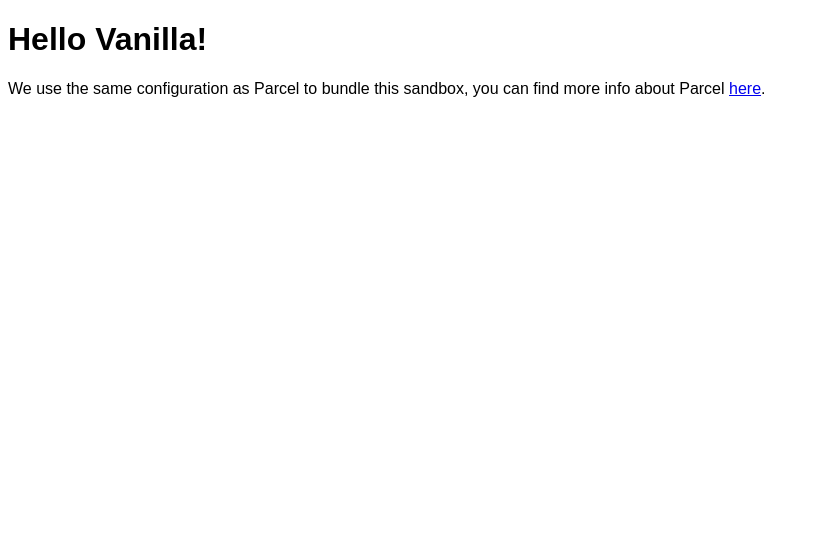
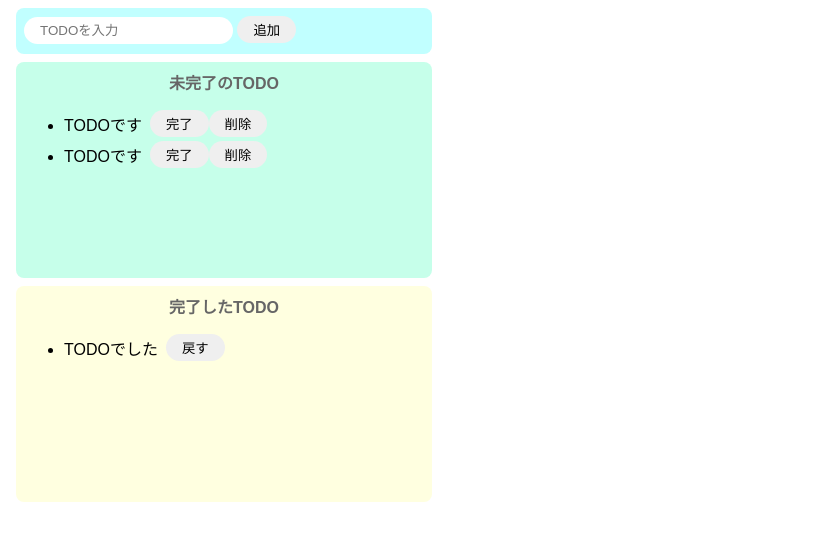
Before and after one commit to Zuchi190/todo-js, a website built with Parcel: page index.html in a window 1280 px wide. Shown: the whole page, without its empty margins (0-819 px from the left). Built offline with nearby package versions, Linux system fonts and the light colour scheme.

Commit message:
マークアップ&CSS追加 マークアップと必要なCSSを設定済み

```diff
--- a/index.html
+++ b/index.html
@@ -1,16 +1,41 @@
 <!DOCTYPE html>
 <html>
+  <head>
+    <title>TODO(JS)</title>
+    <meta charset="UTF-8" />
+    <link rel="stylesheet" href="/src/styles.css" />
+  </head>
 
-<head>
-	<title>Parcel Sandbox</title>
-	<meta charset="UTF-8" />
-</head>
+  <body>
+    <div class="input-area">
+      <input type="text" placeholder="TODOを入力" />
+      <button>追加</button>
+    </div>
+    <div class="incomplete-area"/>
+      <p class="title">未完了のTODO</p>
+      <ul>
+        <div class="list-row">
+          <li>TODOです</li>
+          <button>完了</button>
+          <button>削除</button>
+        </div>
+        <div class="list-row">
+          <li>TODOです</li>
+          <button>完了</button>
+          <button>削除</button>
+        </div>
+      </ul>
+    </div>
+    <div class="complete-area">
+      <p class="title">完了したTODO</p>
+      <ul>
+        <div class="list-row">
+          <li>TODOでした</li>
+          <button>戻す</button>
+        </div>
+      </ul>
+    </div>
 
-<body>
-	<div id="app"></div>
-
-	<script src="src/index.js">
-	</script>
-</body>
-
+    <script src="src/index.js"></script>
+  </body>
 </html>
--- a/src/index.js
+++ /dev/null
@@ -1,10 +0,0 @@
-import "./styles.css";
-
-document.getElementById("app").innerHTML = `
-<h1>Hello Vanilla!</h1>
-<div>
-  We use the same configuration as Parcel to bundle this sandbox, you can find more
-  info about Parcel
-  <a href="https://parceljs.org" target="_blank" rel="noopener noreferrer">here</a>.
-</div>
-`;
--- a/src/styles.css
+++ b/src/styles.css
@@ -1,3 +1,66 @@
 body {
   font-family: sans-serif;
 }
+
+input {
+  border-radius: 16px;
+  border: none;
+  padding: 6px 16px;
+  outline: none;
+}
+
+button {
+  border-radius: 16px;
+  border: none;
+  padding: 4px 16px;
+}
+
+button:hover {
+  background-color: #ff7fff;
+  color: #fff;
+  cursor: pointer;
+}
+
+li {
+  margin-right: 8px;
+}
+
+.list-row {
+  display: flex;
+  align-items: center;
+  padding-bottom: 4px;
+}
+
+.title {
+  text-align: center;
+  margin-top: 0;
+  font-weight: bold;
+  color: #666;
+}
+
+.input-area {
+  background-color: #c1ffff;
+  width: 400px;
+  height: 30px;
+  padding: 8px;
+  margin: 8px;
+  border-radius: 8px;
+}
+
+.incomplete-area {
+  background-color: #c6ffea;
+  width: 400px;
+  min-height: 200px;
+  padding: 8px;
+  margin: 8px;
+  border-radius: 8px;
+}
+
+.complete-area {
+  background-color: #ffffe0;
+  width: 400px;
+  min-height: 200px;
+  padding: 8px;
+  margin: 8px;
+  border-radius: 8px;
+}
```
